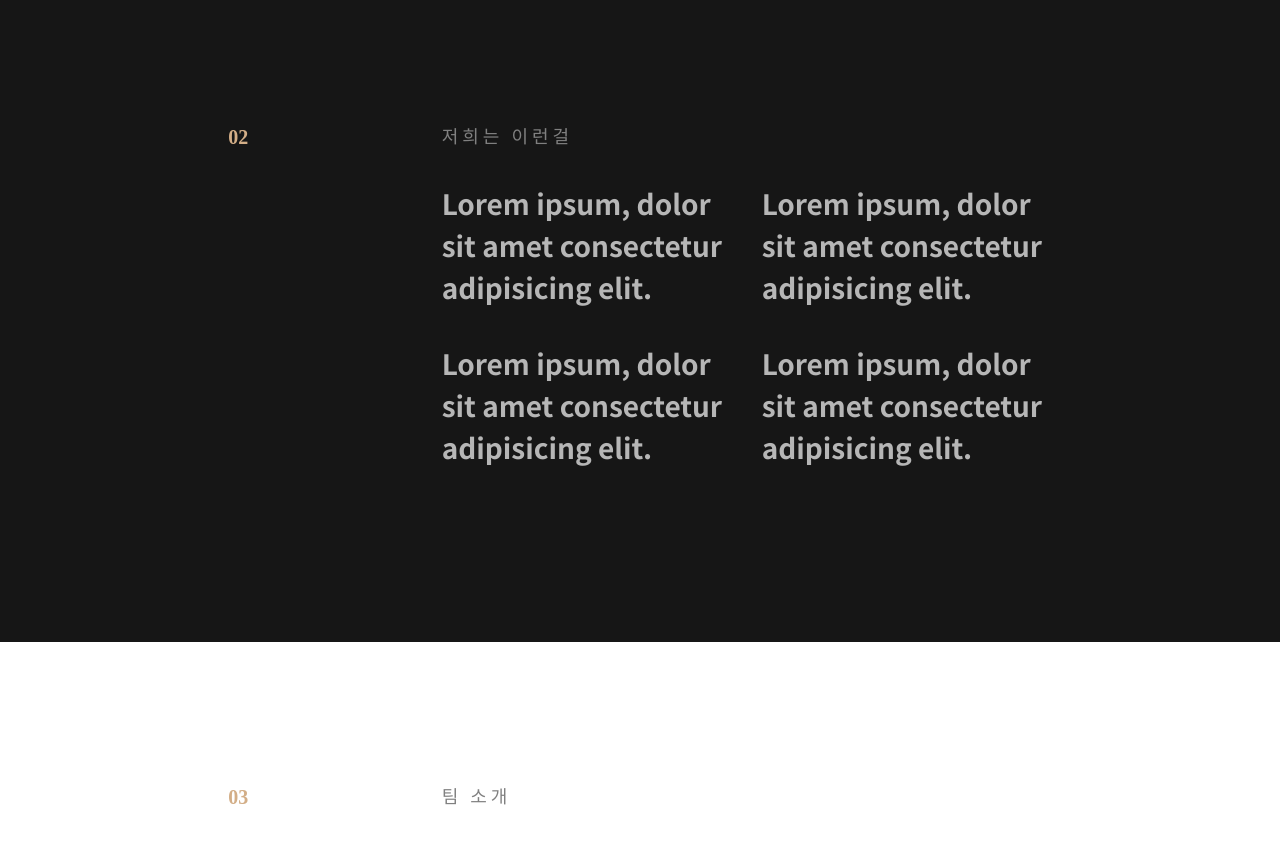
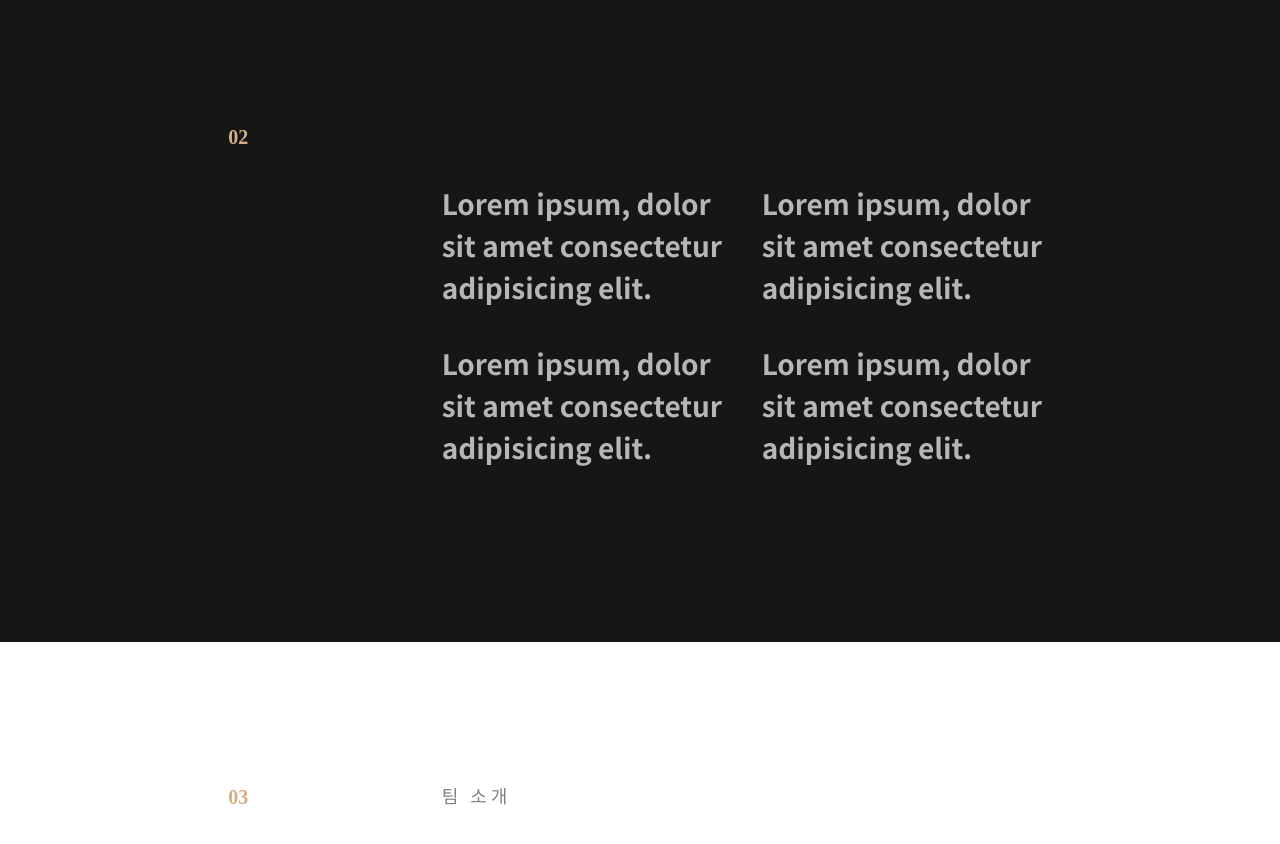
Before and after one commit to Noah1204/team_concept, a plain HTML site: page index.html in a window 1280 px wide. Shown: the part 1700-2544 px from the top of the page. Drawn offline with nearby package versions, Linux system fonts and the light colour scheme; a script that the page names is missing.

Commit message:
Update index.html

```diff
--- a/index.html
+++ b/index.html
@@ -134,7 +134,7 @@
                         <div class="row">
                               <div class="col-md-2"></div>
                               <div class="col-md-2 section-index wow fadeInUp" data-wow-delay="0.3s">02</div>
-                              <div class="col-md-8 section-heading wow fadeInUp" data-wow-delay="0.4s">저희는 이런걸 </div>
+                              <div class="col-md-8 section-heading wow fadeInUp" data-wow-delay="0.4s"></div>
                         </div>
 
                         <div class="row service">
```
